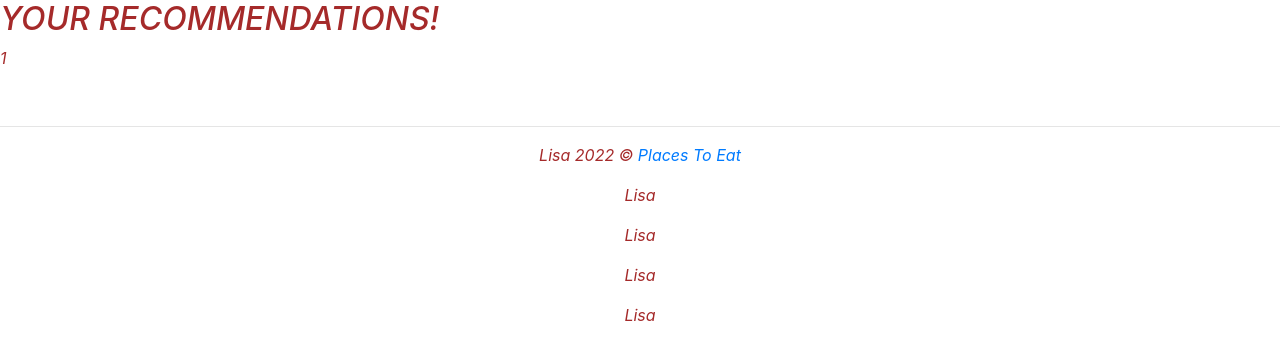
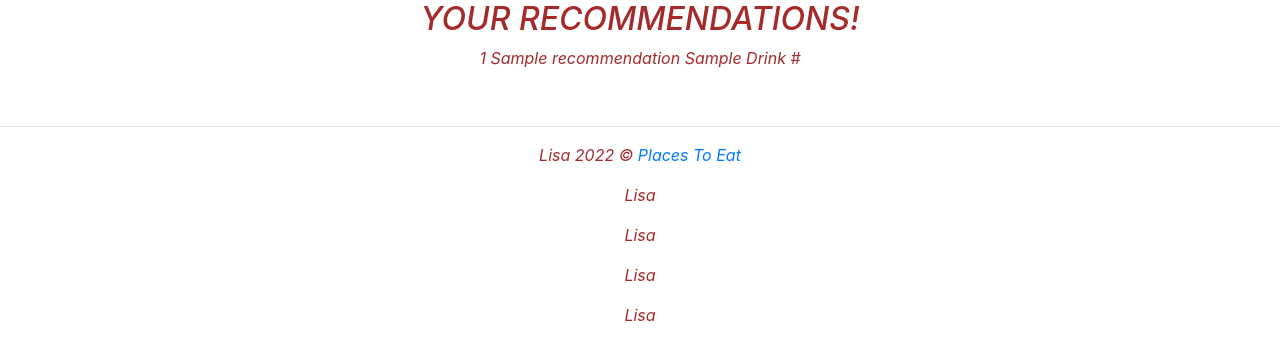
Before and after one commit to alicetil/GetIntoTech_Group3_FinalProject, a Flask app: page /list in a window 1280 px wide. Shown: the part 56-416 px from the top of the page. Run offline with Flask 2, Linux system fonts and the light colour scheme; tables that the repository leaves empty hold one stand-in row (values such as "Sample post").

Commit message:
jinja syntax working

```diff
--- a/application/domain/recommendations.py
+++ b/application/domain/recommendations.py
@@ -40,7 +40,7 @@ class Recommendations(db.Model):
     recommendation_name = db.Column(db.String(100), nullable=False)
     recommendation_description = db.Column(db.String(1000), nullable=False)
     recommendation_location = db.Column(db.String(100), nullable=False)
-    recommendation_website = db.Column(db.String(100), nullable=False)
+    recommendation_website = db.Column(db.String(1000), nullable=False)
     recommendation_category = db.Column(db.String(100))
     # recommendation_category = db.Column(db.String(100), nullable=False)
     recommendation_discount = db.Column(db.Integer, nullable=True)
--- a/application/templates/list_recommendations.html
+++ b/application/templates/list_recommendations.html
@@ -5,19 +5,20 @@
 {% block content %}
 <!--INPUT YOUR HTML CODE FOR THIS PAGE HERE!-->
 
-
+<section class="text-center">
 <h2> YOUR RECOMMENDATIONS! </h2>
 
 
 <!--we'll have to display a pic with that item too...?-->
 <div>
 {% for item in recommendations %}
-   <p>{{item.id}} {{item.recommendations_name}} {{item.recommendations_location}}
-       {{item.recommendations_category}} {{item.recommendations_website}}</p>
+   <p> {{item.id}} {{item.recommendation_name}} {{item.recommendation_location}}
+       {{item.recommendation_category}} {{item.recommendation_website}}</p>
 {% endfor %}
     <br>
     {{ message }}
 </div>
+</section>
 
 {% endblock %}
 
```
